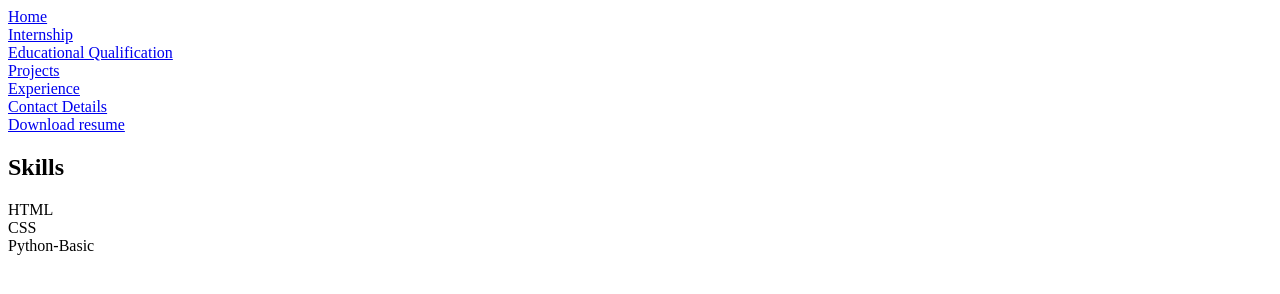
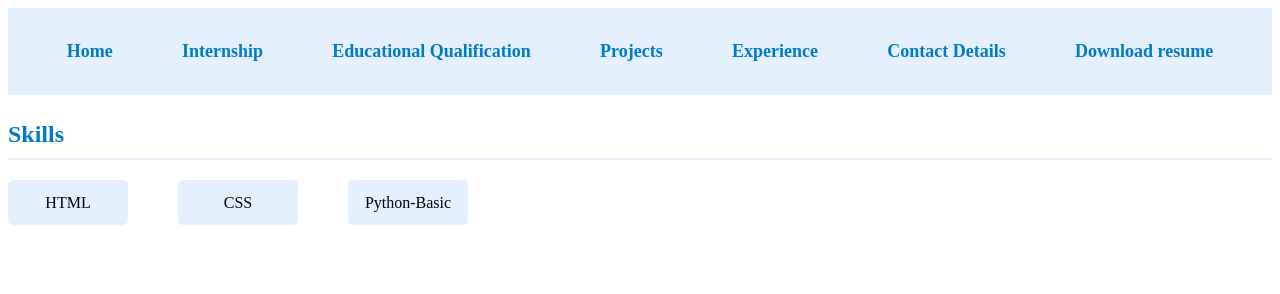
Before and after one commit to nivashini-devaraj/Portfolio, a plain HTML site: page My Portfolio/html_pages/skills.html in a window 1280 px wide. Drawn offline with Linux system fonts and the light colour scheme; the site is published under a folder, as on GitHub Pages, so addresses that start at the root find nothing.

Commit message:
Update skills.html

```diff
--- a/My Portfolio/html_pages/skills.html
+++ b/My Portfolio/html_pages/skills.html
@@ -4,7 +4,7 @@
     <meta charset="UTF-8">
     <meta name="viewport" content="width=device-width, initial-scale=1.0">
     <title>Skills</title>
-    <link rel="stylesheet" href="/CSS/skills.css">
+    <link rel="stylesheet" href="../CSS/skills.css">
 </head>
 <body>
     <header>
```
